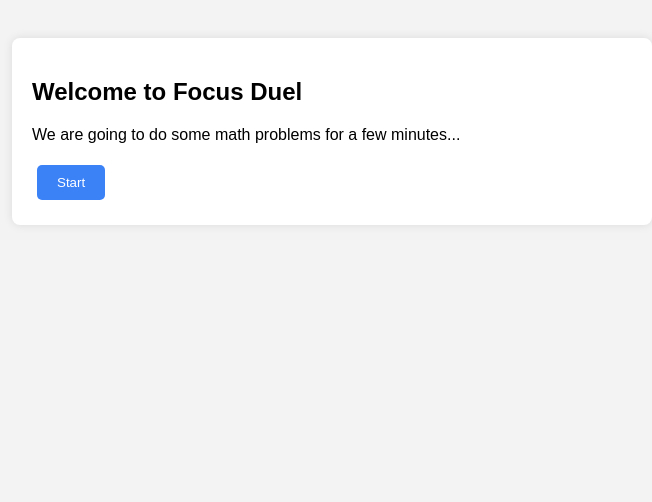
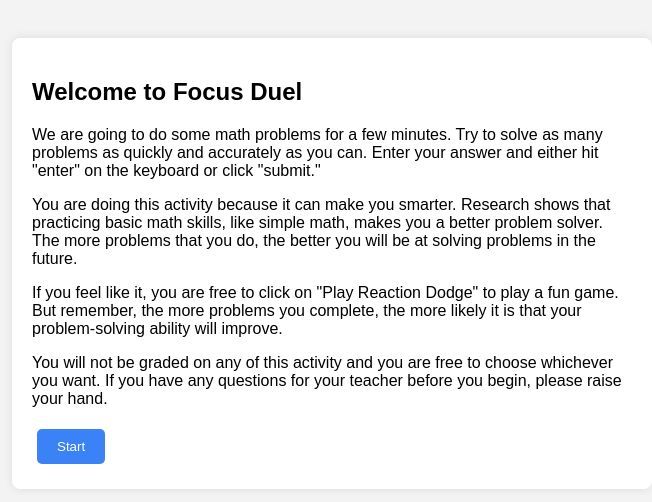
Before and after one commit to numbergirl11/ADT, a plain HTML site: page index.html in a window 1280 px wide. Shown: the whole page, without its empty margins (308-960 px from the left). Drawn offline with Linux system fonts and the light colour scheme.

Commit message:
Update index.html

```diff
--- a/index.html
+++ b/index.html
@@ -60,7 +60,11 @@
 <body>
   <div class="card" id="intro">
     <h2>Welcome to Focus Duel</h2>
-    <p>We are going to do some math problems for a few minutes...</p>
+    <p>We are going to do some math problems for a few minutes. Try to solve as many problems as quickly and accurately as you can. Enter your answer and either hit "enter" on the keyboard or click "submit."</p>
+<p className="mb-2">You are doing this activity because it can make you smarter. Research shows that practicing basic math skills, like simple math, makes you a better problem solver. The more problems that you do, the better you will be at solving problems in the future.</p>
+      <p className="mb-2">If you feel like it, you are free to click on "Play Reaction Dodge" to play a fun game. But remember, the more problems you complete, the more likely it is that your problem-solving ability will improve.</p>
+          <p className="mb-4">You will not be graded on any of this activity and you are free to choose whichever you want. If you have any questions for your teacher before you begin, please raise your hand.</p>
+
     <button class="btn" onclick="startTask()">Start</button>
   </div>
 
@@ -129,7 +133,7 @@
         const dodgeElapsed = Math.floor((Date.now() - dodgeStart) / 1000);
         document.getElementById("dodgeTime").textContent = dodgeElapsed;
       }
-      if (elapsed >= 30) {
+      if (elapsed >= 1200) {
         document.getElementById("controls").style.display = "block";
         clearInterval(tickInterval);
         alert("Time's up! Please submit your session data.");
```
